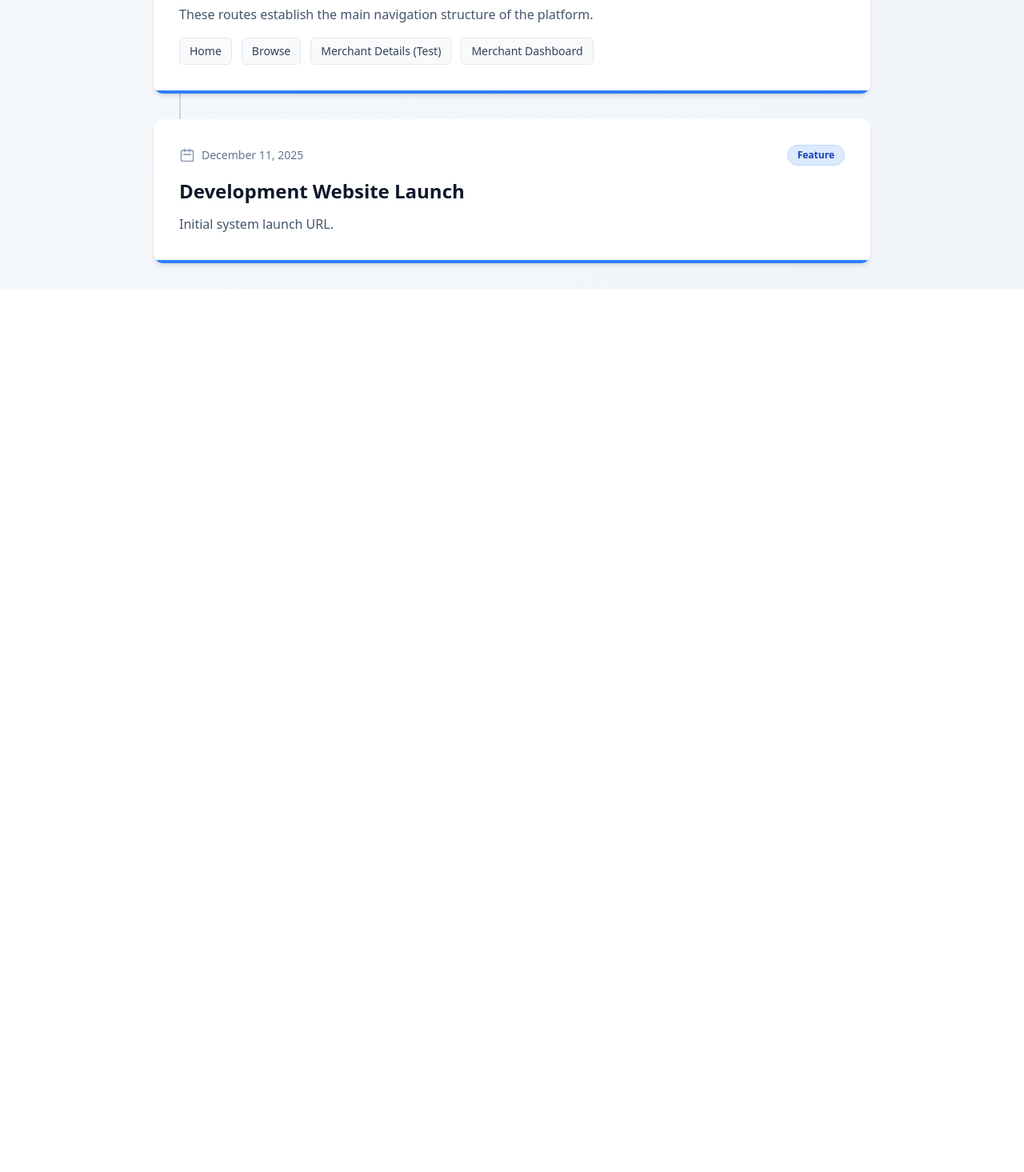
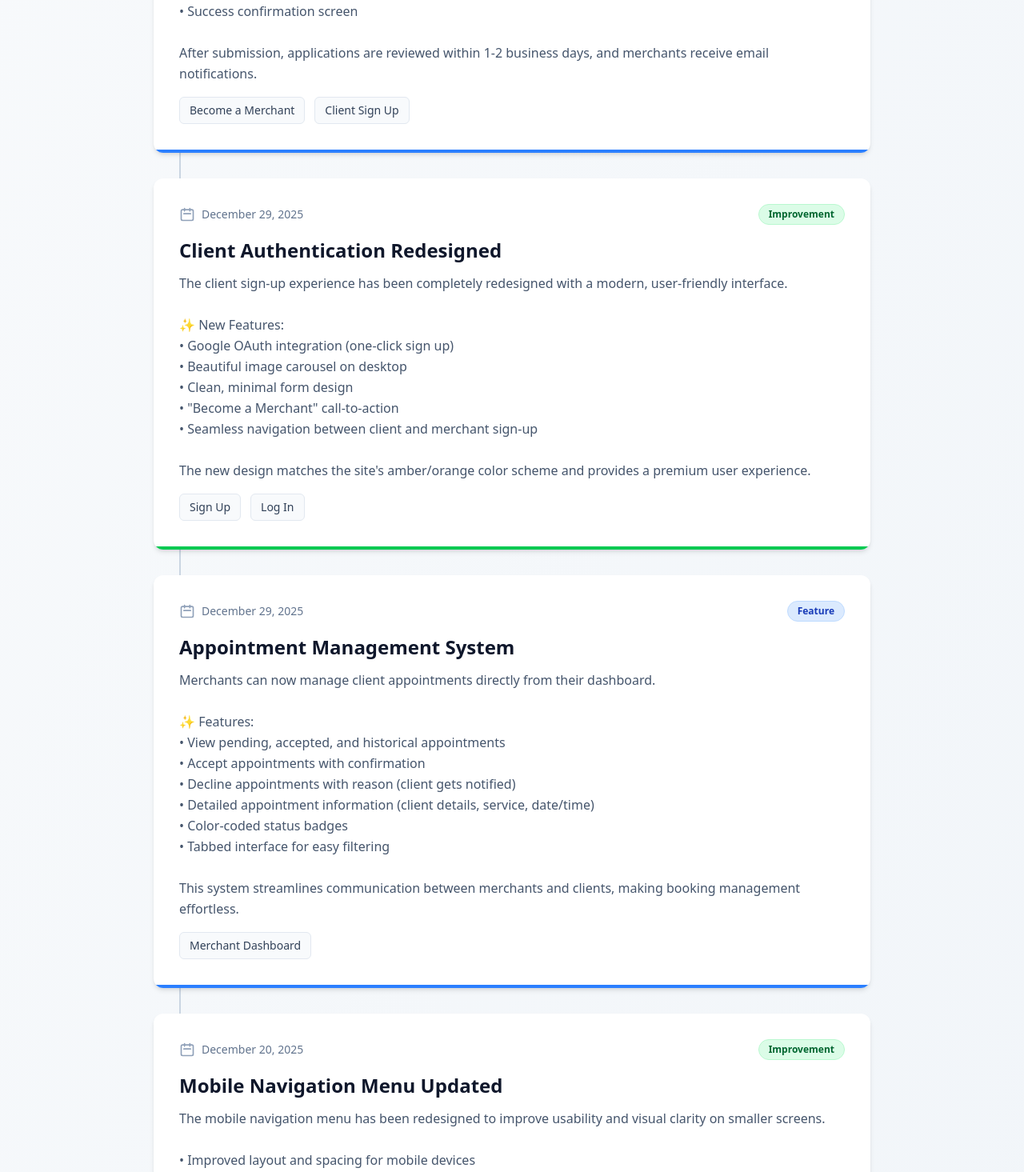
Before and after one commit to KayviaHarriott/chair-share, a React (Vite) app: page /updates in a window 1280 px wide. Shown: the part 945-2410 px from the top of the page at 80% size. Before the commit the page ends 1306 px from the top, so only its background shows below. Built offline with nearby package versions, Linux system fonts and the light colour scheme.

Commit message:
feat: Add updates for merchant onboarding and auth redesign
Updates include:
- Merchant Onboarding System (5-step wizard)
- Client Authentication Redesign (Google OAuth)
- Appointment Management System
- All new routes and features documented
- Links to test the new features

```diff
--- a/src/assets/UpdatesData.ts
+++ b/src/assets/UpdatesData.ts
@@ -1,4 +1,74 @@
 export const UPDATES = [
+  {
+    date: "2025-12-29",
+    title: "Merchant Onboarding System Launched",
+    description: `Complete merchant onboarding system is now live! Beauty professionals can now register and create their business profiles through a beautiful, step-by-step process.
+
+✨ Features:
+• 5-step guided onboarding wizard
+• Business information and contact details
+• Services and pricing management
+• Weekly schedule and availability
+• Portfolio image uploads (up to 6 images)
+• Application review and submission
+
+📱 New Routes:
+• Client Sign Up – /register
+• Merchant Onboarding – /merchant/onboarding
+• Merchant Profile – /merchant/profile
+• Merchant Dashboard – /merchant/dashboard
+
+🎨 Design:
+• Custom progress bar with visual step indicators
+• Clean, modern interface matching site aesthetics
+• Mobile-responsive design
+• Success confirmation screen
+
+After submission, applications are reviewed within 1-2 business days, and merchants receive email notifications.`,
+    type: "feature",
+    links: [
+      { label: "Become a Merchant", path: "/merchant/onboarding" },
+      { label: "Client Sign Up", path: "/register" },
+    ],
+  },
+  {
+    date: "2025-12-29",
+    title: "Client Authentication Redesigned",
+    description: `The client sign-up experience has been completely redesigned with a modern, user-friendly interface.
+
+✨ New Features:
+• Google OAuth integration (one-click sign up)
+• Beautiful image carousel on desktop
+• Clean, minimal form design
+• "Become a Merchant" call-to-action
+• Seamless navigation between client and merchant sign-up
+
+The new design matches the site's amber/orange color scheme and provides a premium user experience.`,
+    type: "improvement",
+    links: [
+      { label: "Sign Up", path: "/register" },
+      { label: "Log In", path: "/login" },
+    ],
+  },
+  {
+    date: "2025-12-29",
+    title: "Appointment Management System",
+    description: `Merchants can now manage client appointments directly from their dashboard.
+
+✨ Features:
+• View pending, accepted, and historical appointments
+• Accept appointments with confirmation
+• Decline appointments with reason (client gets notified)
+• Detailed appointment information (client details, service, date/time)
+• Color-coded status badges
+• Tabbed interface for easy filtering
+
+This system streamlines communication between merchants and clients, making booking management effortless.`,
+    type: "feature",
+    links: [
+      { label: "Merchant Dashboard", path: "/merchant/dashboard" },
+    ],
+  },
   {
     date: "2025-12-20",
     title: "Mobile Navigation Menu Updated",
```
